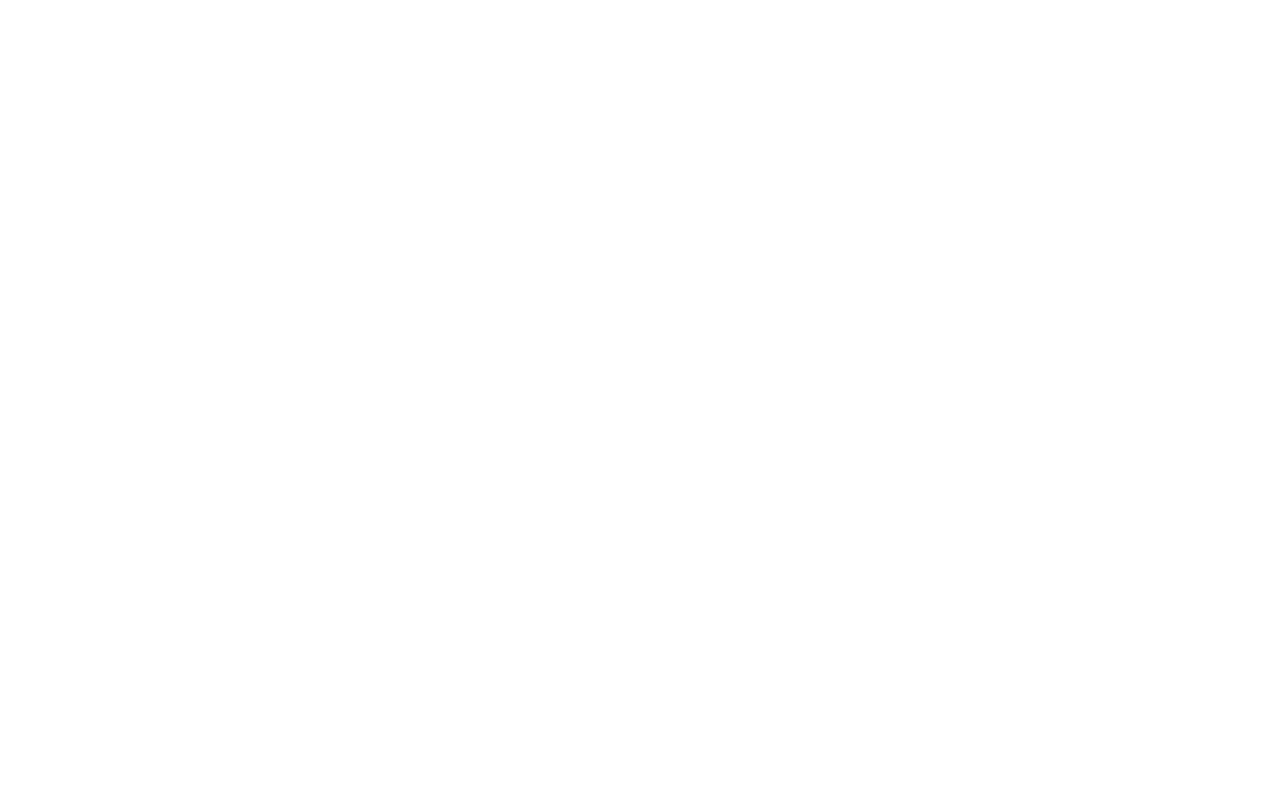
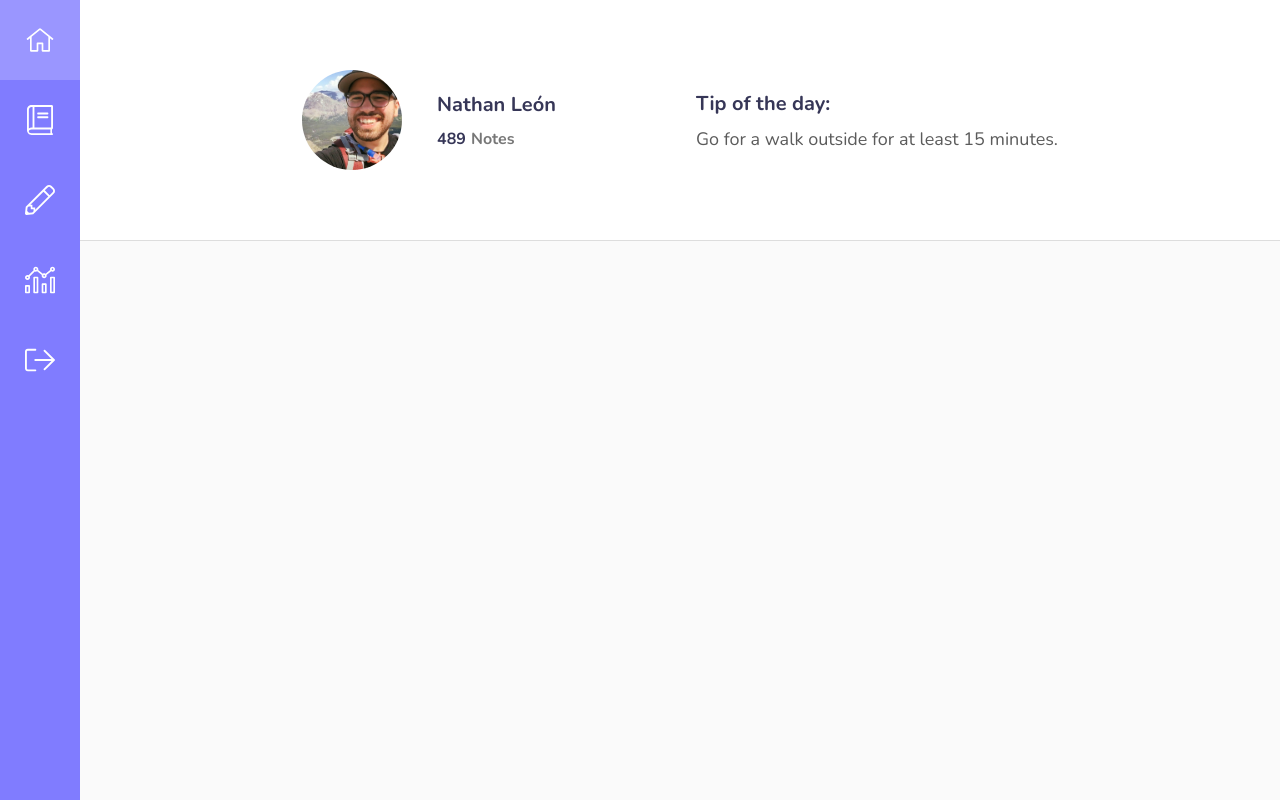
Before and after one commit to nathancleon/self-journal, a React (Create React App) app: page /home in a window 1280 px wide. Built offline with nearby package versions, Linux system fonts and the light colour scheme.

Commit message:
add dashboard component, move towards SPA
consolidate different routes under a single component called Dashboard so that Nav and UserBanner components only need to be rendered once

```diff
--- /dev/null
+++ b/src/components/Dashboard/Dashboard.js
@@ -0,0 +1,55 @@
+import React, { Component } from "react";
+import styled from "@emotion/styled";
+import { colors } from "../../globalStyles";
+import Nav from "../Nav/Nav";
+import UserBanner from "../UserBanner/UserBanner";
+import JournalListContainer from "../JournalListContainer/JournalListContainer";
+import PromptContainer from "../PromptContainer/PromptContainer";
+
+class Dashboard extends Component {
+  constructor(props) {
+    super(props);
+
+    this.state = {
+      currentPage: null
+    };
+  }
+
+  renderPage(selectedComponent) {
+    this.setState({
+      currentPage: selectedComponent
+    });
+  }
+
+  render() {
+    return (
+      <DashboardContainer>
+        <Nav selectComponent={this.renderPage.bind(this)} />
+        <DashboardContent>
+          <UserBanner />
+          {this.state.currentPage === "journal" ? (
+            <JournalListContainer />
+          ) : this.state.currentPage === "prompts" ? (
+            <PromptContainer />
+          ) : null}
+        </DashboardContent>
+      </DashboardContainer>
+    );
+  }
+}
+
+export default Dashboard;
+
+const DashboardContainer = styled.div`
+  display: flex;
+  width: 100%;
+  height: 100%;
+  background-color: ${colors.backgroundLight};
+`;
+
+const DashboardContent = styled.div`
+  display: flex;
+  flex-direction: column;
+  width: 100%;
+  height: 100%;
+`;
--- a/src/components/JournalListContainer/JournalListContainer.js
+++ b/src/components/JournalListContainer/JournalListContainer.js
@@ -4,11 +4,9 @@
   fetchAllJournalData,
   saveSelectedJournal
 } from "../../actions/JournalActions";
-import Nav from "../Nav/Nav";
-import UserBanner from "../UserBanner/UserBanner";
 import JournalList from "./JournalList/JournalList";
 import JournalSelected from "./JournalSelected/JournalSelected";
-import { Container, InsideContainer } from "./JournalListContainerStyles";
+import { Container, ErrorMessage, Loading } from "./JournalListContainerStyles";
 
 class JournalListContainer extends Component {
   constructor(props) {
@@ -39,16 +37,15 @@
     const linksArray = ["prompts", "log out"];
 
     if (error) {
-      return <p> {error.message} </p>;
+      return <ErrorMessage> {error.message} </ErrorMessage>;
     }
 
     if (isLoading) {
-      return <p> Loading... </p>;
+      return <Loading> Loading... </Loading>;
     }
 
     return (
       <Container>
-        <Nav active="journal" />
         {/* <JournalList
             onJournalSelect={(selectedJournal, positionKey) => {
               selectedJournal.position = positionKey;
@@ -56,10 +53,7 @@
             }}
             journals={journalData}
           /> */}
-        <InsideContainer>
-          <UserBanner />
-          <JournalSelected />
-        </InsideContainer>
+        {isLoading ? <Loading /> : <JournalSelected />}
       </Container>
     );
   }
--- a/src/components/JournalListContainer/JournalListContainerStyles.js
+++ b/src/components/JournalListContainer/JournalListContainerStyles.js
@@ -6,9 +6,15 @@
   height: 100%;
 `;
 
-export const InsideContainer = styled.div`
+export const ErrorMessage = styled.p`
   display: flex;
-  flex-direction: column;
-  width: 100%;
-  height: 100%;
+  align-self: center;
+  font-size: 2rem;
 `;
+
+export const Loading = styled.p`
+  display: flex;
+  align-self: center;
+  font-size: 2rem;
+  margin-top: 15%;
+`;
--- a/src/components/Main/Main.js
+++ b/src/components/Main/Main.js
@@ -1,21 +1,18 @@
 import React, { Component } from "react";
 import { Switch, Route } from "react-router-dom";
-import PromptContainer from "../PromptContainer/PromptContainer";
 import Landing from "../Landing/Landing";
 import Login from "../User/Login/Login";
 import Register from "../User/Register/Register";
-import JournalListContainer from "../JournalListContainer/JournalListContainer";
+import Dashboard from "../Dashboard/Dashboard";
 
 export default class Main extends Component {
-
   render() {
     return (
       <Switch>
         <Route exact path="/" component={Landing} />
-        <Route path="/list" component={JournalListContainer} />
+        <Route path="/home" component={Dashboard} />
         <Route path="/login" component={Login} />
         <Route path="/register" component={Register} />
-        <Route path="/prompts" component={PromptContainer} />
       </Switch>
     );
   }
--- a/src/components/Nav/Nav.js
+++ b/src/components/Nav/Nav.js
@@ -11,6 +11,10 @@
 class Nav extends Component {
   constructor(props) {
     super(props);
+
+    this.state = {
+      active: null
+    };
 
     if (this.props.user) {
       if (!this.props.user.id && localStorage.getItem("token")) {
@@ -26,55 +30,69 @@
     });
   }
 
+  setToActive(event) {
+    this.setState({
+      active: event.currentTarget.id
+    });
+
+    this.props.selectComponent(event.currentTarget.id);
+  }
+
   render() {
     return (
       <NavContainer>
         <NavLinks>
-          {this.props.active === "home" ? (
-            <NavIconActive href="/">
+          {this.state.active === "home" ? (
+            <NavIconActive href="#" id="home">
               <img src={HomeIcon} alt="home" />
             </NavIconActive>
           ) : (
-            <NavIcon href="/">
+            <NavIcon onClick={this.setToActive.bind(this)} href="#" id="home">
               <img src={HomeIcon} alt="home" />
             </NavIcon>
           )}
-          {this.props.active === "journal" ? (
-            <NavIconActive href="/list">
+          {this.state.active === "journal" ? (
+            <NavIconActive href="#" id="journal">
               <img src={JournalIcon} alt="journal" />
             </NavIconActive>
           ) : (
-            <NavIcon href="/list">
-              <img src={JournalIcon} alt="journal" />
+            <NavIcon
+              onClick={this.setToActive.bind(this)}
+              href="#"
+              id="journal"
+            >
+              <img src={JournalIcon} alt="journal" id="journal" />
             </NavIcon>
           )}
-          {this.props.active === "prompts" ? (
-            <NavIconActive href="/prompts">
+          {this.state.active === "prompts" ? (
+            <NavIconActive href="#" id="prompts">
               <img src={PromptsIcon} alt="prompts" />
             </NavIconActive>
           ) : (
-            <NavIcon href="/prompts">
+            <NavIcon
+              onClick={this.setToActive.bind(this)}
+              href="#"
+              id="prompts"
+            >
               <img src={PromptsIcon} alt="prompts" />
             </NavIcon>
           )}
-          {this.props.active === "analytics" ? (
-            <NavIconActive href="#">
+          {this.state.active === "analytics" ? (
+            <NavIconActive href="#" id="analytics">
               <img src={AnalyticsIcon} alt="analytics" />
             </NavIconActive>
           ) : (
-            <NavIcon href="#">
+            <NavIcon
+              onClick={this.setToActive.bind(this)}
+              href="#"
+              id="analytics"
+            >
               <img src={AnalyticsIcon} alt="analytics" />
             </NavIcon>
           )}
-          {this.props.active === "analytics" ? (
-            <NavIconActive onClick={this.logOut.bind(this)} href="/">
-              <img src={LogOutIcon} alt="log out" />
-            </NavIconActive>
-          ) : (
-            <NavIcon onClick={this.logOut.bind(this)} href="/">
-              <img src={LogOutIcon} alt="log out" />
-            </NavIcon>
-          )}
+          <NavIcon onClick={this.logOut.bind(this)} href="/">
+            <img src={LogOutIcon} alt="log out" />
+          </NavIcon>
         </NavLinks>
       </NavContainer>
     );
--- a/src/components/PromptContainer/PromptContainer.js
+++ b/src/components/PromptContainer/PromptContainer.js
@@ -1,8 +1,6 @@
 import React, { Component } from "react";
 import Prompt from "./Prompts/Prompt";
 import PromptSubmit from "./PromptSubmit/PromptSubmit";
-import Nav from "../Nav/Nav";
-import UserBanner from "../UserBanner/UserBanner";
 import { saveJournalData } from "../../actions/JournalActions";
 import { connect } from "react-redux";
 import styled from "@emotion/styled";
@@ -151,9 +149,7 @@
   render() {
     return (
       <Container>
-        <Nav active="prompts" />
         <Main>
-          <UserBanner />
           <Prompts>
             {this.state.steps === 0 && (
               <Prompt
--- a/src/components/UserBanner/UserBanner.js
+++ b/src/components/UserBanner/UserBanner.js
@@ -7,12 +7,11 @@
   constructor(props) {
     super(props);
   }
-
   render() {
     return (
       <Container>
         <ContentContainer>
-          {/* replace with actual image from user */}
+          {/* replace with actual info from user */}
           <Image src={Picture} alt="picture of myself" />
           <TextContainer>
             <UserInfo>
@@ -38,6 +37,7 @@
   align-items: center;
   width: 100%;
   min-height: 241px;
+  max-height: 241px;
   background-color: #fff;
   border-bottom: 1px solid #ddd;
 `;
```
